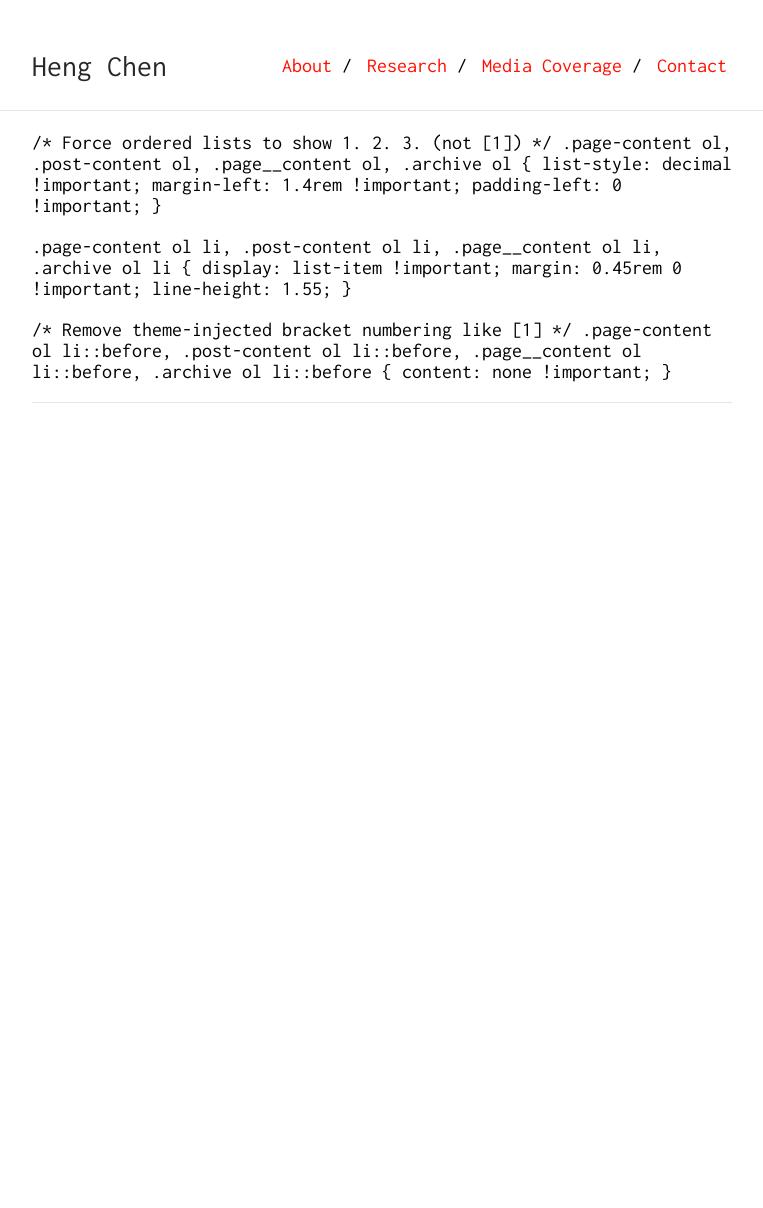
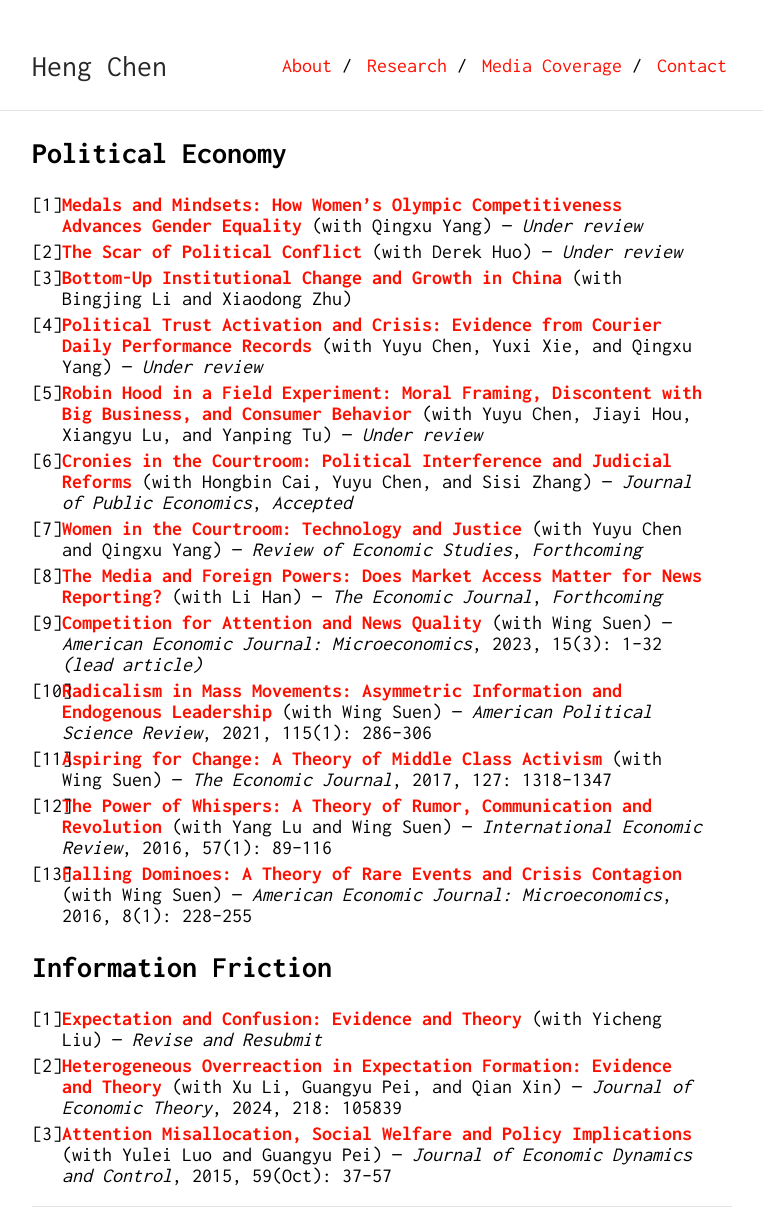
Before and after one commit to Shuyan0210611X/henrychen.github.io, a Jekyll site: the page built from research.md, in a window 1280 px wide. Shown: the whole page, without its empty margins (258-1021 px from the left). Built offline with Jekyll 4.4.1, drawn with Linux system fonts in a browser that asks for light colours; our own code applies the rules of GitHub Pages for plain Markdown files; before the commit the page ends 900 px from its top, so only the background shows below that.

Commit message:
Update research.md

```diff
--- a/research.md
+++ b/research.md
@@ -1,26 +1,26 @@
-/* Force ordered lists to show 1. 2. 3. (not [1]) */
-.page-content ol,
-.post-content ol,
-.page__content ol,
-.archive ol {
-  list-style: decimal !important;
-  margin-left: 1.4rem !important;
-  padding-left: 0 !important;
-}
+---
+layout: default
+permalink: /research/
+---
 
-.page-content ol li,
-.post-content ol li,
-.page__content ol li,
-.archive ol li {
-  display: list-item !important;
-  margin: 0.45rem 0 !important;
-  line-height: 1.55;
-}
+## Political Economy
 
-/* Remove theme-injected bracket numbering like [1] */
-.page-content ol li::before,
-.post-content ol li::before,
-.page__content ol li::before,
-.archive ol li::before {
-  content: none !important;
-}
+1. [**Medals and Mindsets: How Women’s Olympic Competitiveness Advances Gender Equality**](/files/Olyimpic.pdf) (with Qingxu Yang) — *Under review*
+1. [**The Scar of Political Conflict**](/files/housing-2025-submission.pdf) (with Derek Huo) — *Under review*
+1. [**Bottom-Up Institutional Change and Growth in China**](/files/CLZ_Feb-2025.pdf) (with Bingjing Li and Xiaodong Zhu)
+1. [**Political Trust Activation and Crisis: Evidence from Courier Daily Performance Records**](/files/JD-2025-Oct-18.pdf) (with Yuyu Chen, Yuxi Xie, and Qingxu Yang) — *Under review*
+1. [**Robin Hood in a Field Experiment: Moral Framing, Discontent with Big Business, and Consumer Behavior**](/files/Robinhood.pdf) (with Yuyu Chen, Jiayi Hou, Xiangyu Lu, and Yanping Tu) — *Under review*
+1. [**Cronies in the Courtroom: Political Interference and Judicial Reforms**](/files/cronies.pdf) (with Hongbin Cai, Yuyu Chen, and Sisi Zhang) — *Journal of Public Economics*, *Accepted*
+1. [**Women in the Courtroom: Technology and Justice**](/files/resubmission-20241126.pdf) (with Yuyu Chen and Qingxu Yang) — *Review of Economic Studies*, *Forthcoming*
+1. [**The Media and Foreign Powers: Does Market Access Matter for News Reporting?**](/files/news-website-crackdown.pdf) (with Li Han) — *The Economic Journal*, *Forthcoming*
+1. [**Competition for Attention and News Quality**](/files/Competition.pdf) (with Wing Suen) — *American Economic Journal: Microeconomics*, 2023, 15(3): 1–32 *(lead article)*
+1. [**Radicalism in Mass Movements: Asymmetric Information and Endogenous Leadership**](/files/Radicalism.pdf) (with Wing Suen) — *American Political Science Review*, 2021, 115(1): 286–306
+1. [**Aspiring for Change: A Theory of Middle Class Activism**](/files/Aspiring.pdf) (with Wing Suen) — *The Economic Journal*, 2017, 127: 1318–1347
+1. [**The Power of Whispers: A Theory of Rumor, Communication and Revolution**](/files/Thepower.pdf) (with Yang Lu and Wing Suen) — *International Economic Review*, 2016, 57(1): 89–116
+1. [**Falling Dominoes: A Theory of Rare Events and Crisis Contagion**](/files/Falling.pdf) (with Wing Suen) — *American Economic Journal: Microeconomics*, 2016, 8(1): 228–255
+
+## Information Friction
+
+1. [**Expectation and Confusion: Evidence and Theory**](/files/trend20260102.pdf) (with Yicheng Liu) — *Revise and Resubmit*
+1. [**Heterogeneous Overreaction in Expectation Formation: Evidence and Theory**](/files/Heterogeneous.pdf) (with Xu Li, Guangyu Pei, and Qian Xin) — *Journal of Economic Theory*, 2024, 218: 105839
+1. [**Attention Misallocation, Social Welfare and Policy Implications**](/files/Attention.pdf) (with Yulei Luo and Guangyu Pei) — *Journal of Economic Dynamics and Control*, 2015, 59(Oct): 37–57
```
